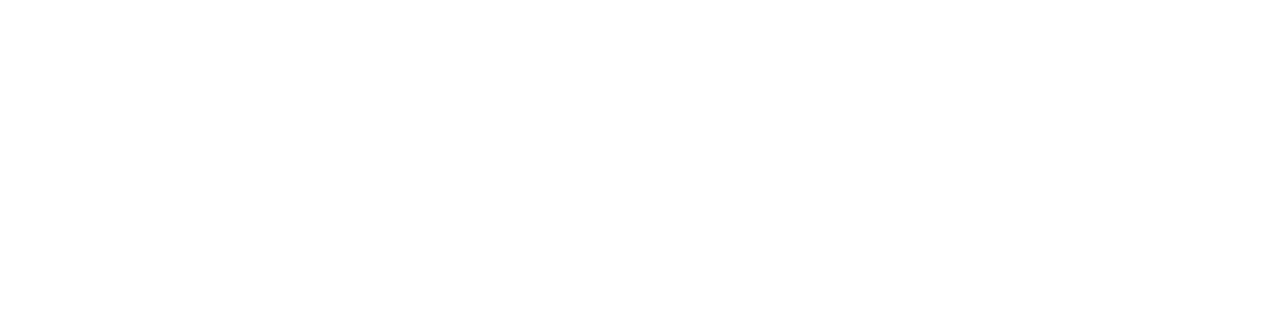
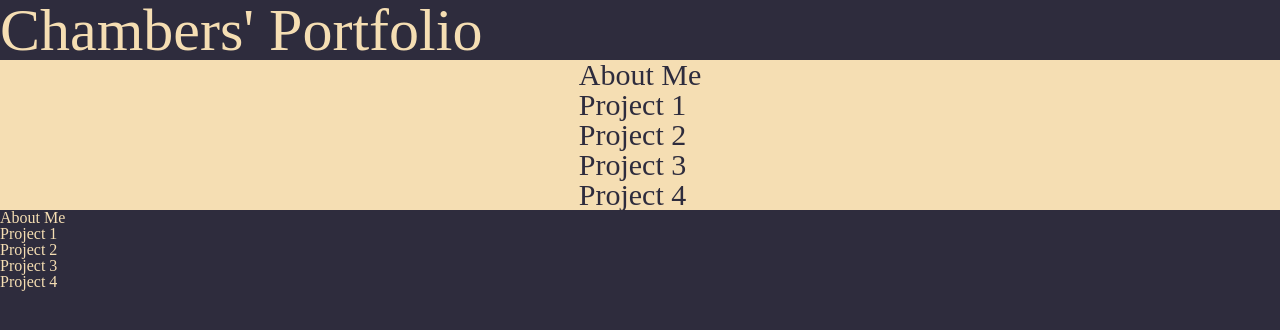
Before and after one commit to MChambersIV/Portfolio-V1, a plain HTML site: page index.html in a window 1280 px wide. Drawn offline with Linux system fonts and the light colour scheme.

Commit message:
updated html with more content and redefined nav updated style.css with aligned elements and added color updated reset css with new reset parameters

```diff
--- a/css/reset.css
+++ b/css/reset.css
@@ -1,29 +1,43 @@
-* {
-  margin: 0;
-  padding: 0;
-  box-sizing: border-box;
+html, body, div, span, applet, object, iframe,
+h1, h2, h3, h4, h5, h6, p, blockquote, pre,
+a, abbr, acronym, address, big, cite, code,
+del, dfn, em, img, ins, kbd, q, s, samp,
+small, strike, strong, sub, sup, tt, var,
+b, u, i, center,
+dl, dt, dd, ol, ul, li,
+fieldset, form, label, legend,
+table, caption, tbody, tfoot, thead, tr, th, td,
+article, aside, canvas, details, embed,
+figure, figcaption, footer, header, hgroup,
+menu, nav, output, ruby, section, summary,
+time, mark, audio, video {
+	margin: 0;
+	padding: 0;
+	border: 0;
+	font-size: 100%;
+	font: inherit;
+	vertical-align: baseline;
 }
-
-html {
-  height: 100%;
+/* HTML5 display-role reset for older browsers */
+article, aside, details, figcaption, figure,
+footer, header, hgroup, menu, nav, section {
+	display: block;
 }
-
 body {
-  min-height: 100%;
-  line-height: 1;
-  font-family: sans-serif;
+	line-height: 1;
 }
-
-h1, h2, h3, h4, h5, h6 {
-  font-size: 100%;
+ol, ul {
+	list-style: none;
 }
-
-input, select, option, optgroup, textarea, button,
-pre, code {
-  font-size: 100%;
-  font-family: inherit;
+blockquote, q {
+	quotes: none;
 }
-
-ol, ul {
-  list-style: none;
+blockquote:before, blockquote:after,
+q:before, q:after {
+	content: '';
+	content: none;
 }
+table {
+	border-collapse: collapse;
+	border-spacing: 0;
+}
--- a/css/style.css
+++ b/css/style.css
@@ -0,0 +1,21 @@
+body {
+    color: wheat;
+    background-color: rgb(46, 44, 61);
+}
+h1 {
+    font-size: 60px;
+    text-align: left;
+
+}
+.nav {
+    display: flex;
+
+    flex-direction: row;
+    align-items: center;
+    font-size: 30px;
+    font-weight: 540;
+    justify-content: center;
+    background-color: wheat;
+    color: rgb(46, 44, 61);
+    margin: 0;
+}
--- a/index.html
+++ b/index.html
@@ -1,32 +1,40 @@
 <!DOCTYPE html>
+<html lang="en">
 <head>
-
+    <meta charset="UTF-8">
+    <meta http-equiv="X-UA-Compatible" content="IE=edge">
+    <meta name="viewport" content="width=device-width, initial-scale=1.0">
+    <link rel= "stylesheet" href="./css/reset.css"/>
+    <link rel= "stylesheet" href="./css/style.css"/>
+    <title>Chambers' Portfolio</title>
 </head>
 <body>
     <header>
+        <h1>Chambers' Portfolio</h1>
+        <nav class="nav">
+            <ul>
+                <li>About Me</li>
+                <li>Project 1</li>
+                <li>Project 2</li>
+                <li>Project 3</li>
+                <li>Project 4</li>
+            </ul>
+        </nav>
+    </header>
 
-    </header>
-    <div>
-        <h1>
+    <main>
 
-        </h1>
+        <section>
+            <article>About Me</article>
+            <article>Project 1</article>
+            <article>Project 2</article>
+            <article>Project 3</article>
+            <article>Project 4</article>
 
-        <article>
+        </section>
+    </main>
 
-        </article>
-    </div>
-
-    <div>
-        <h1>
-
-        </h1>
-
-        <article>
-
-        </article>
-    </div>
-    <footer>
-
-    </footer>
+    <footer></footer>
 
 </body>
+</html>
```
